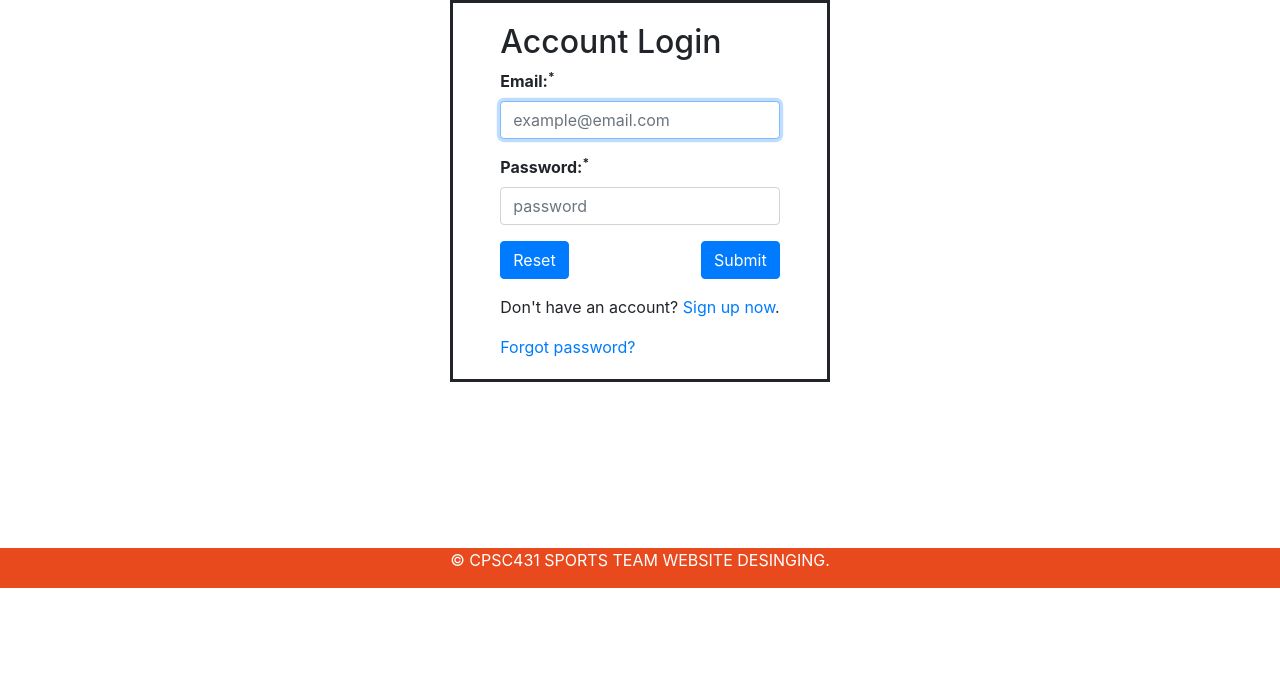
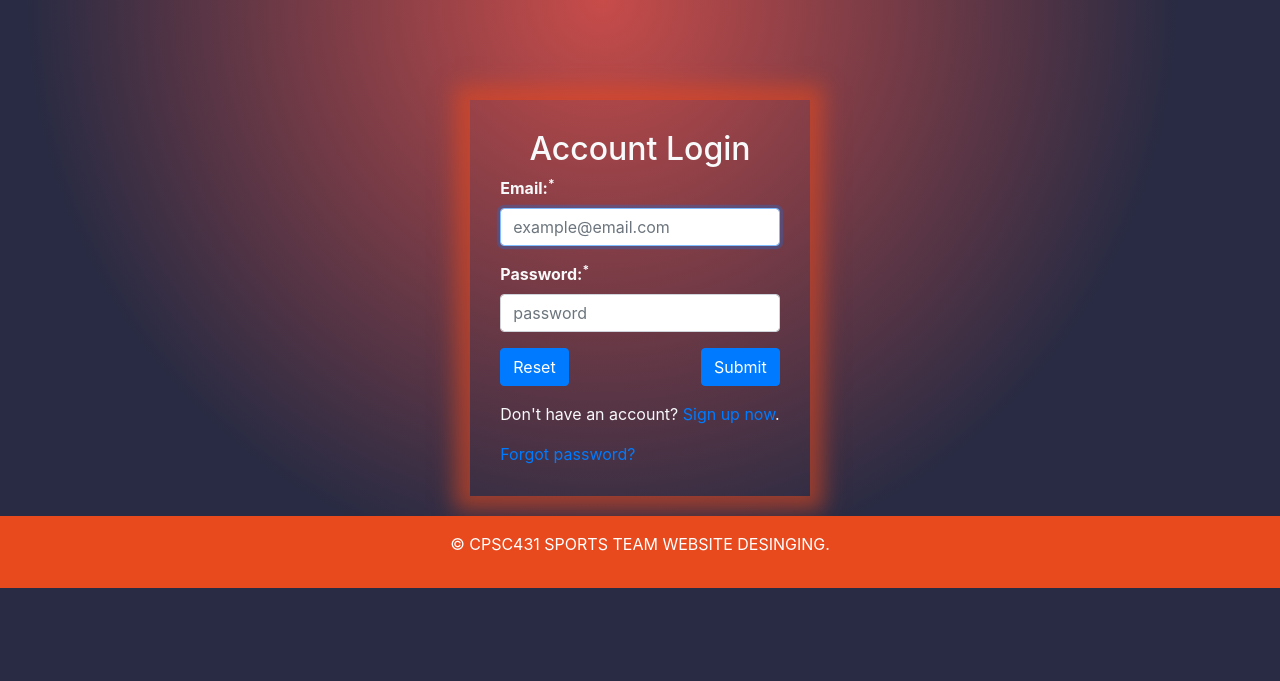
Before and after one commit to tngo0508/WEB-RUNNING-SPORTS-TEAM, a PHP site: page /welcome.php in a window 1280 px wide. Shown: the part 212-893 px from the top of the page. Before the commit the page ends 800 px from the top, so only its background shows below. Run offline with PHP 8.4, Linux system fonts and the light colour scheme; data that the repository does not hold is empty; some libraries are stand-ins or nearby versions.

Commit message:
finish styling welcome.php

```diff
--- a/NEW TEST(USE THIS ONE)/css/footer.css
+++ b/NEW TEST(USE THIS ONE)/css/footer.css
@@ -1,11 +1,11 @@
 footer {
+  width: 100%;
+  color: #ffffff;
+  background-color: #e8491d;
   position: absolute;
+  right: 0;
   bottom: 0;
+  left: 0;
+  padding: 1rem;
   text-align: center;
-  justify-content: center;
-  width: 100%;
-  /* margin-top:20px; */
-  color: #ffffff;
-  height: 40px;
-  background-color: #e8491d;
 }
--- a/NEW TEST(USE THIS ONE)/css/welcome.css
+++ b/NEW TEST(USE THIS ONE)/css/welcome.css
@@ -1,11 +1,11 @@
 .container {
+  position: relative;
   display: flex;
   flex-direction: column;
   align-items: center;
-  width: 380px;
-  border-style: solid;
-  padding-top: 20px;
-  padding-bottom: 20px;
+  width: 400px;
+  padding-top: 100px;
+  padding-bottom: 180px;
 }
 
 label {
@@ -19,3 +19,20 @@ label {
 #submit-button {
   float: right;
 }
+
+section {
+  background-image: radial-gradient(circle at 47% 0%,#ef544b -15%,#282b43 60%);
+  padding-bottom: 5px;
+}
+
+.col {
+  padding: 30px;
+  background-color: #dee4ea;
+  box-shadow: -1px 0px 20px 14px #e8491e91;
+  color: #f8f9fa;
+  background-color: rgba(0, 0, 0, .0001) !important;
+}
+
+h2 {
+  text-align: center;
+}
--- a/NEW TEST(USE THIS ONE)/welcome.php
+++ b/NEW TEST(USE THIS ONE)/welcome.php
@@ -41,12 +41,17 @@
         </ul>
       </div>
     </nav>
+    <section>
+
       <div class="container">
         <?php require_once('login.php') ?>
+        <div class="row align-items-center">
+          <div class="col">
             <form class="form-login" action="<?php echo htmlspecialchars($_SERVER[" PHP_SELF "]); ?>" method="post">
               <h2 class="form-login-header">Account Login</h2>
               <div class="form-group <?php echo (!empty($email_err)) ? 'has-error' : ''; ?>">
                 <label>Email:<sup>*</sup></label>
+
                 <input type="text" name="email" class="form-control" placeholder="example@email.com" autofocus required>
                 <span class="help-block"><?php echo $email_err; ?></span>
               </div>
@@ -63,10 +68,16 @@
               <p>Don't have an account? <a href="register.php">Sign up now</a>.</p>
               <a href="forgot_pass.php">Forgot password?</a>
             </form>
+          </div>
+        </div>
+
+      </div>
+
     <!-- <div>
-      <img src="./logo/2.jpg">
+    <img src="logo/2.jpg">
   </div> -->
-  </div>
+    </section>
+
 
 
     <?php
```
Lines whose indentation alone changed are shown as unchanged.
